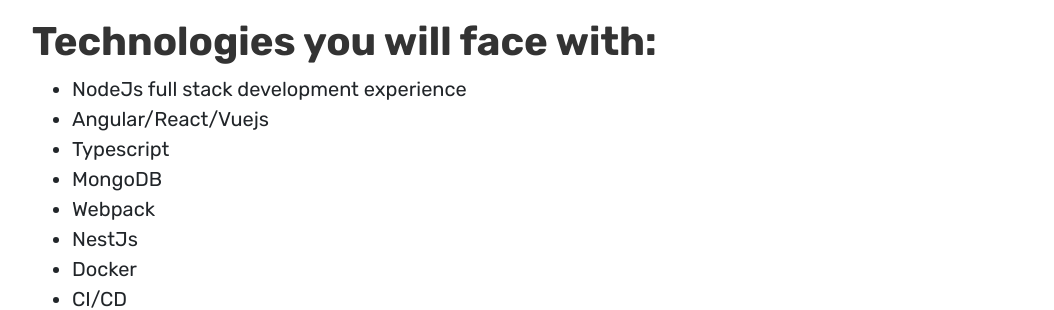
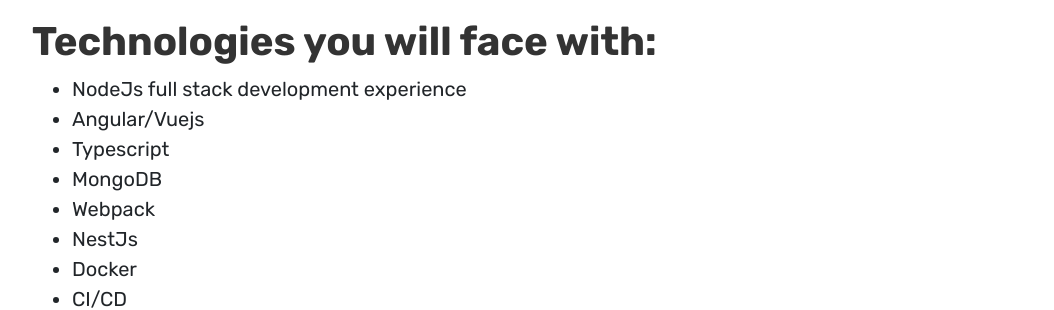
Before and after one commit to nascent-works/nascent-works.github.io, a Jekyll site: the page built from careers.html, in a window 1280 px wide and 900 px high, scrolled down 9429 px. Shown: the part 153-463 px from the top of the window, without its empty margins (53-1107 px from the left). Built offline with Jekyll 4.4.1, drawn with Linux system fonts in a browser that asks for light colours.

Commit message:
Update Job “2021-02-04-full-stack-developer” (#63)
Automatically generated. Merged on Netlify CMS.

```diff
--- a/_jobs/2021-02-04-full-stack-developer.markdown
+++ b/_jobs/2021-02-04-full-stack-developer.markdown
@@ -12,7 +12,7 @@
 
 ### Technologies you will face with:
 * NodeJs full stack development experience
-* Angular/React/Vuejs
+* Angular/Vuejs
 * Typescript
 * MongoDB
 * Webpack
```
